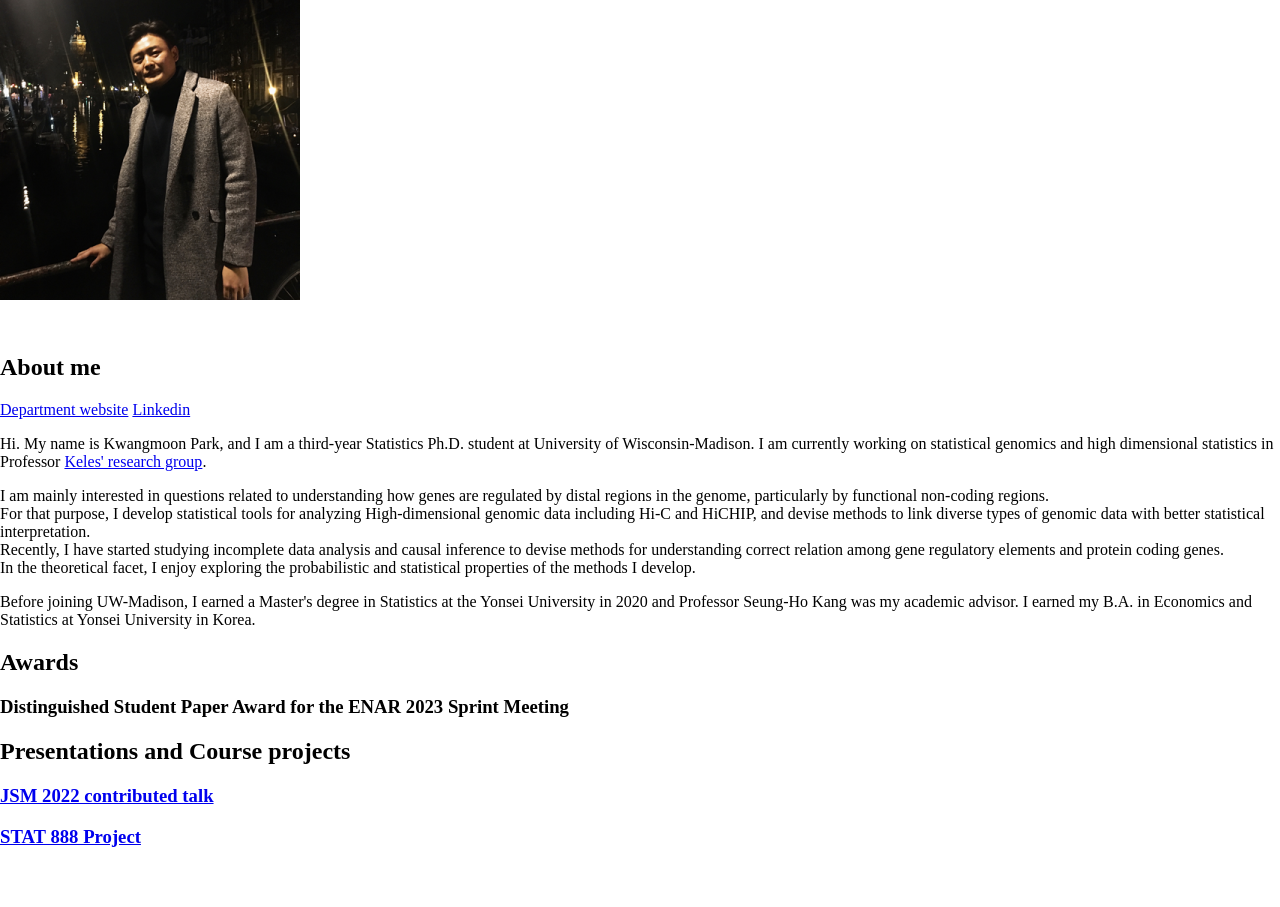
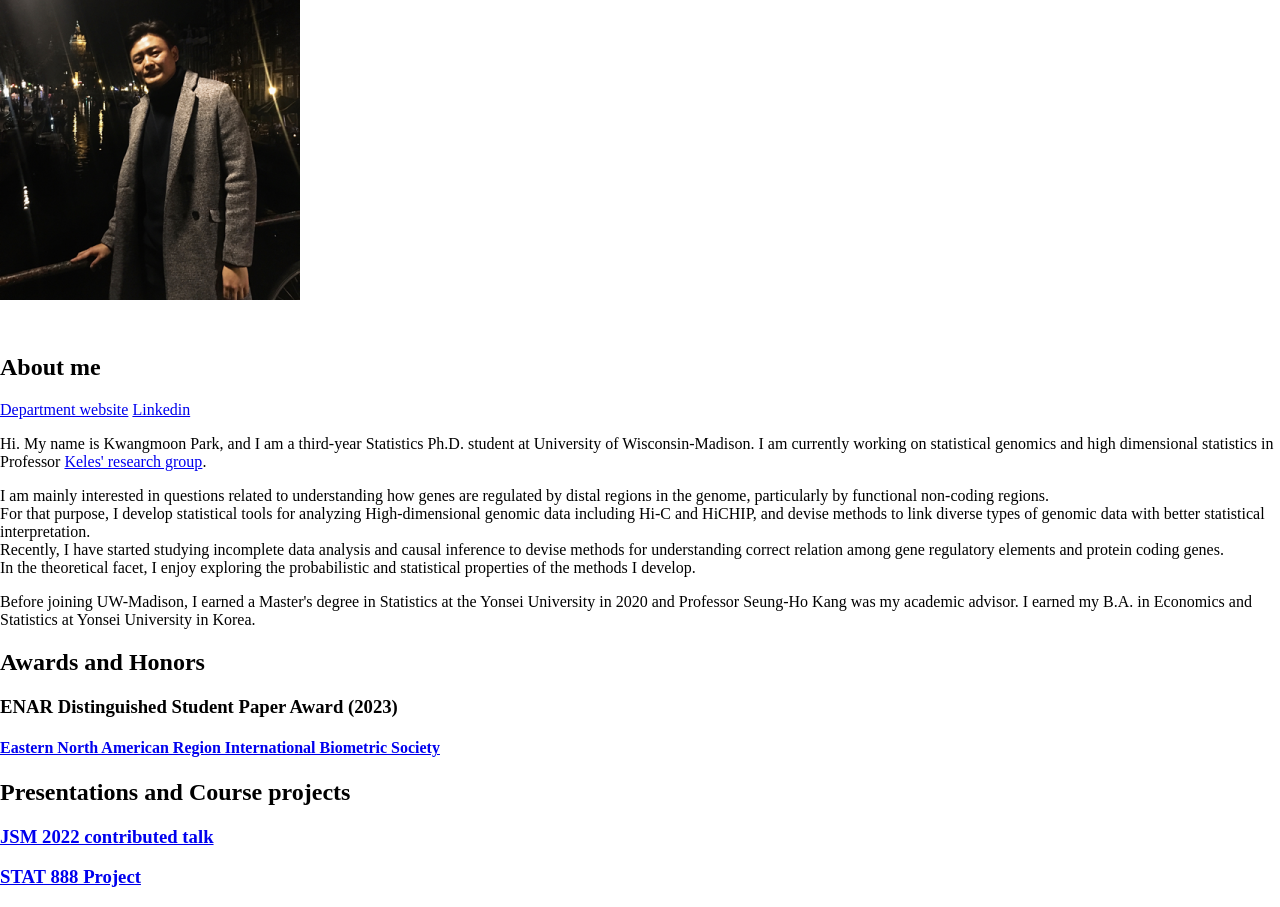
Before and after one commit to kmp0223/KwangmoonPark, a plain HTML site: page index.html in a window 1280 px wide. Shown: the part 58-965 px from the top of the page. Before the commit the page ends 924 px from the top, so only its background shows below. Drawn offline with Linux system fonts and the light colour scheme.

Commit message:
Update index.html

```diff
--- a/index.html
+++ b/index.html
@@ -20,8 +20,10 @@
     <br>In the theoretical facet, I enjoy exploring the probabilistic and statistical properties of the methods I develop. </p>
     <p>Before joining UW-Madison, I earned a Master's degree in Statistics at the Yonsei University in 2020 and Professor Seung-Ho Kang was my academic advisor. I earned my B.A. in Economics and Statistics at Yonsei University in Korea.</p>
 
-    <h2>Awards </h2>
-    <h3>Distinguished Student Paper Award for the ENAR 2023 Sprint Meeting</h3>
+    <h2>Awards and Honors</h2>
+    <h3>ENAR Distinguished Student Paper Award (2023)</h3>
+    <h4><a href="https://www.enar.org/index.cfm"> Eastern North American Region International Biometric Society</a></h4>
+
 
     <h2>Presentations and Course projects </h2>
 
```
